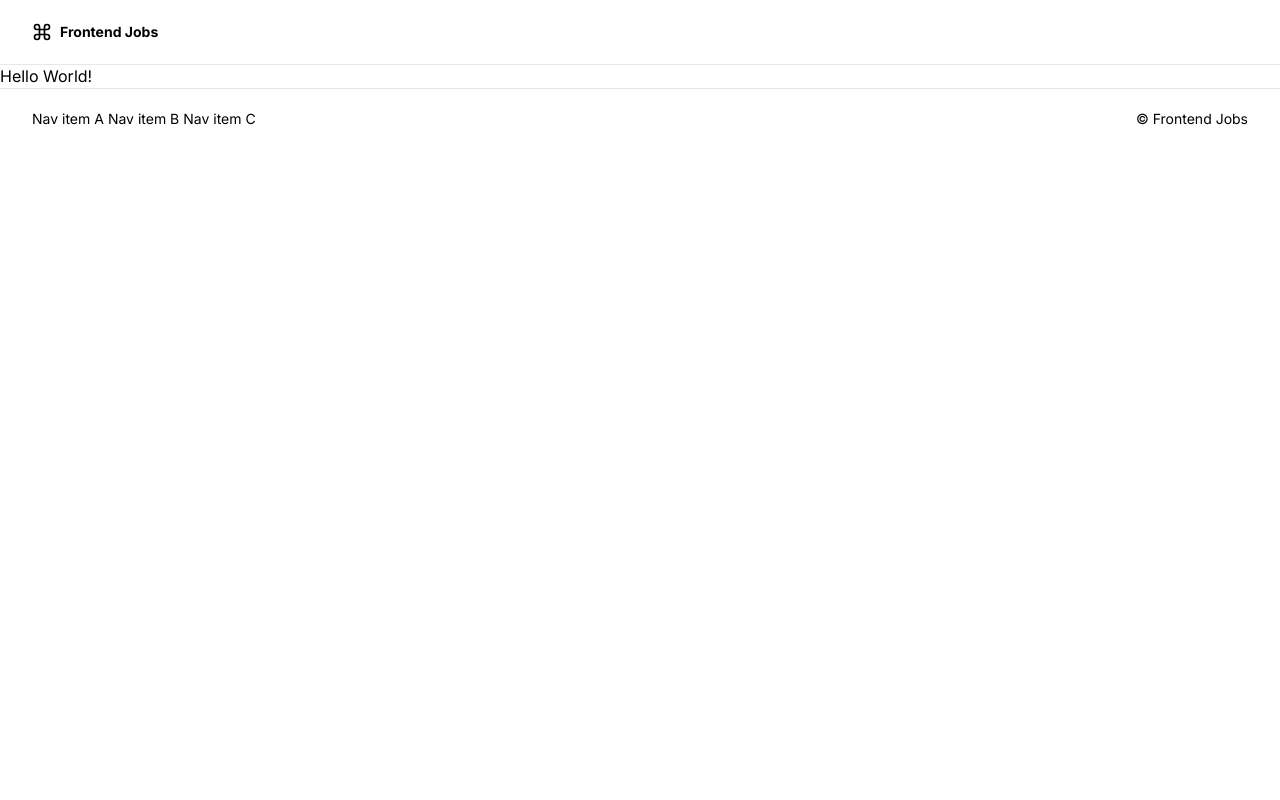
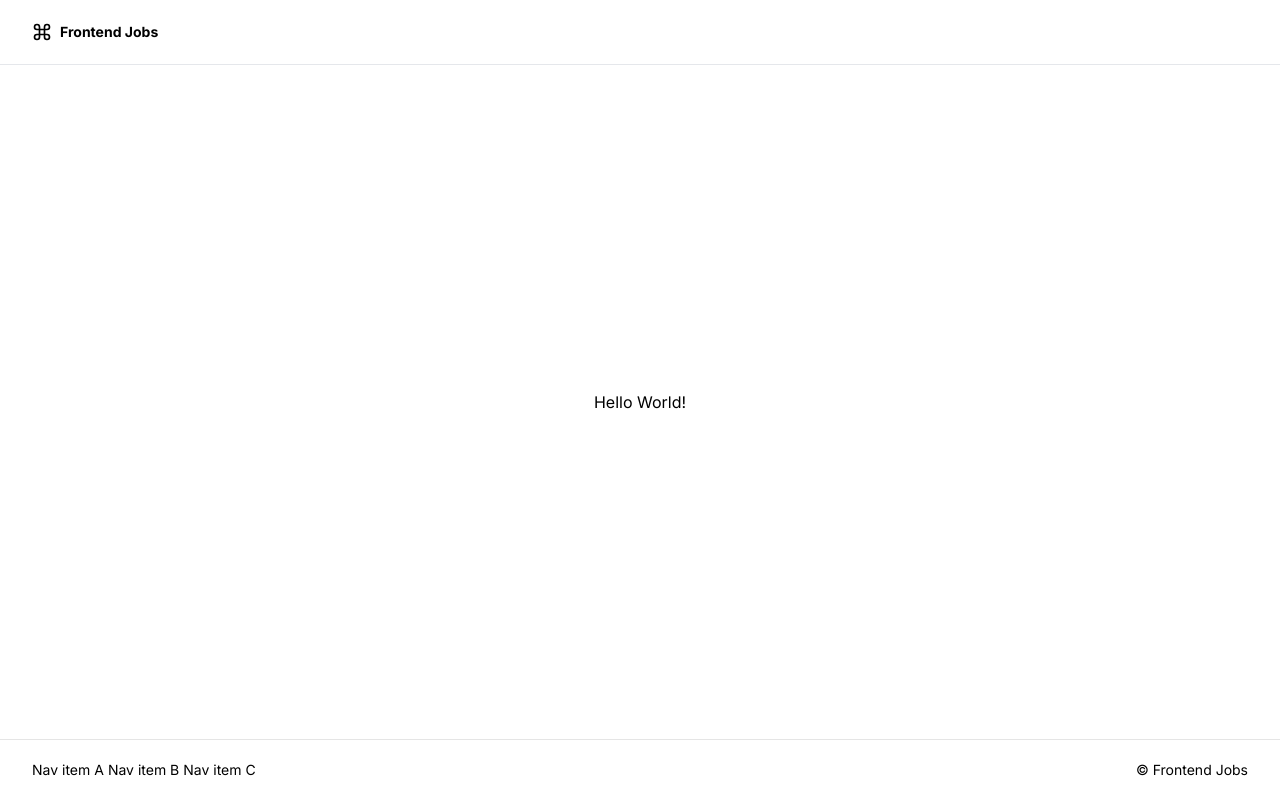
Before and after one commit to devsjors/frontend-jobs, a Next.js app: page / in a window 1280 px wide. Built offline with nearby package versions, Linux system fonts and the light colour scheme.

Commit message:
feat: render components in correct layout

```diff
--- a/app/(marketing)/layout.tsx
+++ b/app/(marketing)/layout.tsx
@@ -1,17 +1,10 @@
-import Footer from "@/components/Containers/Footer";
-import NavBar from "@/components/Containers/NavBar";
+import DefaultLayout from "@/layouts/Default";
 import type { FC } from "react";
 
 const MarketingLayout: FC<Readonly<{ children: React.ReactNode }>> = ({
   children,
 }) => {
-  return (
-    <>
-      <NavBar />
-      {children}
-      <Footer />
-    </>
-  );
+  return <DefaultLayout>{children}</DefaultLayout>;
 };
 
 export default MarketingLayout;
--- a/app/layout.tsx
+++ b/app/layout.tsx
@@ -1,3 +1,4 @@
+import BaseLayout from "@/layouts/Base";
 import { cn } from "@/lib/utils";
 import "@/styles/globals.css";
 import type { Metadata } from "next";
@@ -18,14 +19,11 @@ const RootLayout: FC<Readonly<{ children: React.ReactNode }>> = ({
   children,
 }) => {
   return (
-    <html lang="en">
+    <html lang="en" className="size-full">
       <body
-        className={cn(
-          "min-h-screen bg-background font-sans antialiased",
-          fontSans.variable
-        )}
+        className={cn("size-full font-sans antialiased", fontSans.variable)}
       >
-        {children}
+        <BaseLayout>{children}</BaseLayout>
       </body>
     </html>
   );
--- /dev/null
+++ b/layouts/Base.tsx
@@ -0,0 +1,14 @@
+import type { FC } from "react";
+import styles from "./index.module.css";
+
+const BaseLayout: FC<Readonly<{ children: React.ReactNode }>> = ({
+  children,
+}) => {
+  return (
+    <>
+      <div className={styles.baseLayout}>{children}</div>
+    </>
+  );
+};
+
+export default BaseLayout;
--- /dev/null
+++ b/layouts/Default.tsx
@@ -0,0 +1,20 @@
+import Footer from "@/components/Containers/Footer";
+import NavBar from "@/components/Containers/NavBar";
+import type { FC } from "react";
+import styles from "./index.module.css";
+
+const DefaultLayout: FC<Readonly<{ children: React.ReactNode }>> = ({
+  children,
+}) => {
+  return (
+    <>
+      <NavBar />
+
+      <div className={styles.defaultLayout}>{children}</div>
+
+      <Footer />
+    </>
+  );
+};
+
+export default DefaultLayout;
--- /dev/null
+++ b/layouts/index.module.css
@@ -0,0 +1,11 @@
+.baseLayout {
+  @apply grid size-full grid-cols-[1fr] grid-rows-[auto_1fr_auto];
+}
+
+.defaultLayout {
+  @apply flex w-full min-w-0 items-center justify-center px-4 py-14 md:px-14 lg:px-28;
+
+  main {
+    @apply items-center justify-center;
+  }
+}
```
